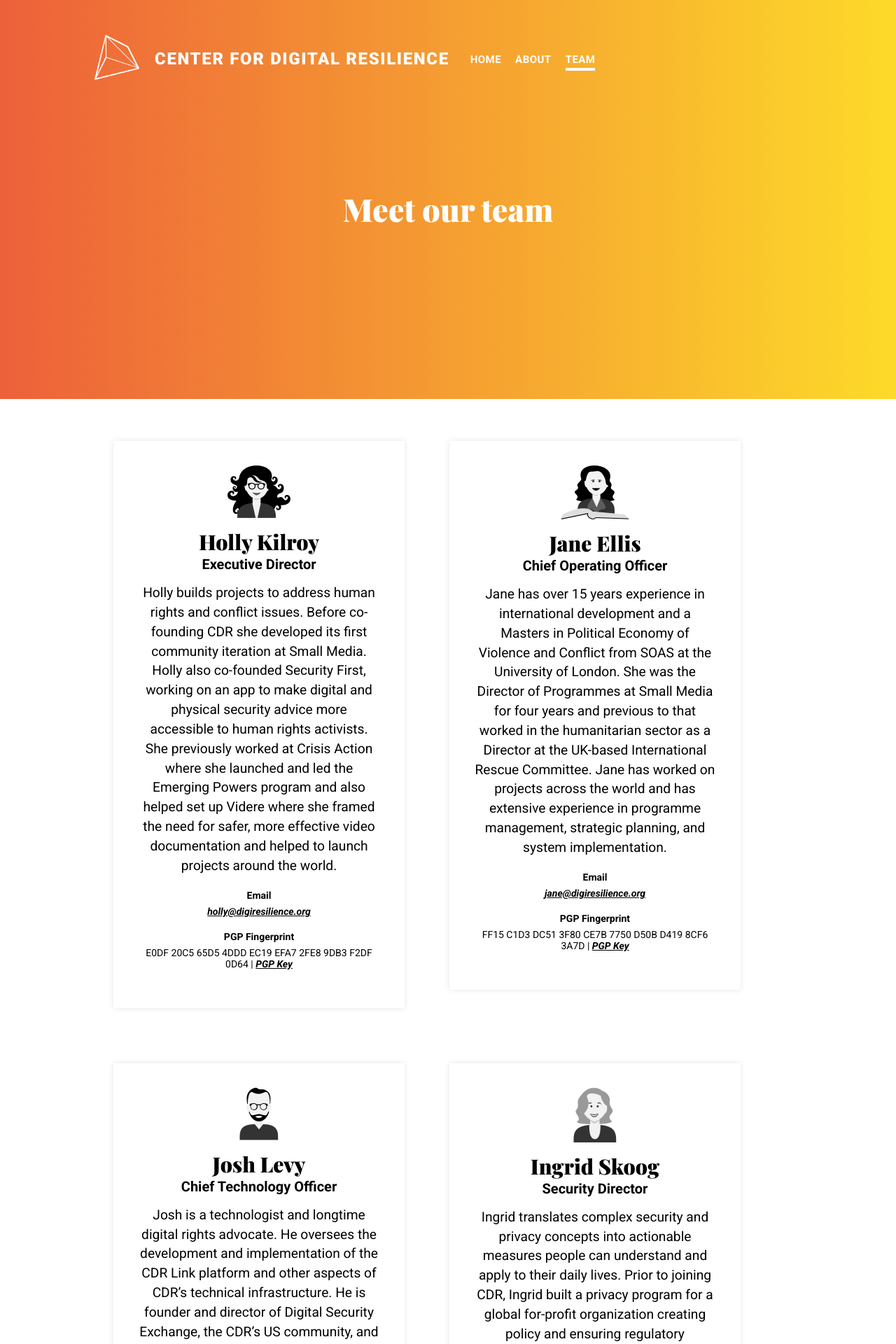
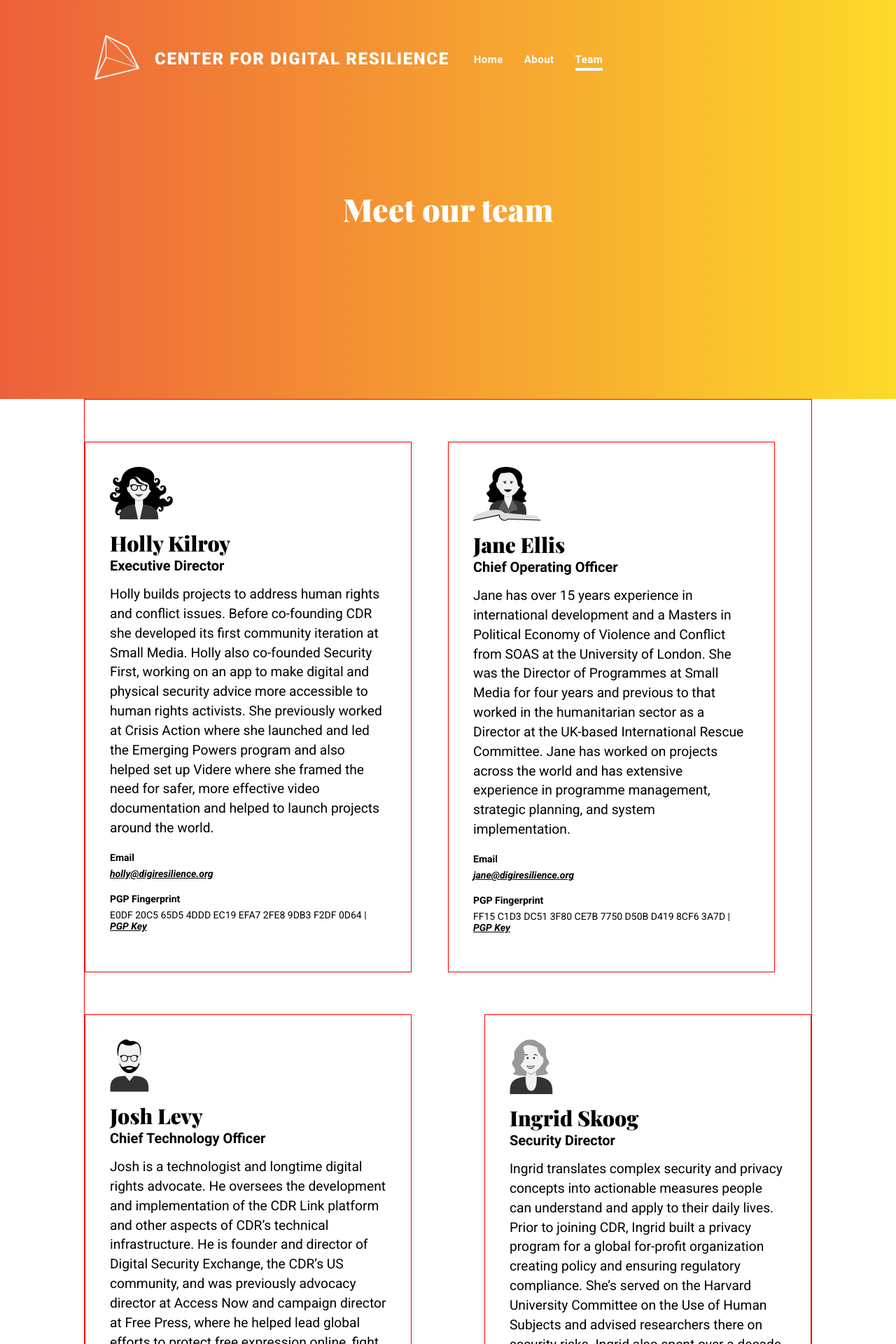
Before and after one commit to redaranj/landing, a Jekyll site: the page built from team.html, in a window 1280 px wide. Shown: the top 1920 px of the page at 70% size. Built offline with Jekyll 4.4.1, drawn with Linux system fonts in a browser that asks for light colours; comment, search, counter and statistics services are not loaded.

Commit message:
Several minor UI tweaks.

```diff
--- a/_includes/navigation.html
+++ b/_includes/navigation.html
@@ -6,8 +6,8 @@
 						/></a>
   <h3>Center for Digital Resilience</h3>
   <ul>
-    <li><a href="https://redaranj.github.io/landing/" {% if page.url == "/" %}class="nav-selected"{% endif %}>Home</a></li>
-    <li><a href="https://redaranj.github.io/landing/about" {% if page.url == "/about.html" %}class="nav-selected"{% endif %}>About</a></li>
-    <li><a href="https://redaranj.github.io/landing/team" {% if page.url == "/team.html" %}class="nav-selected"{% endif %}>Team</a></li>
+    <li><a href="/" {% if page.url == "/" %}class="nav-selected"{% endif %}>Home</a></li>
+    <li><a href="/about" {% if page.url == "/about.html" %}class="nav-selected"{% endif %}>About</a></li>
+    <li><a href="/team" {% if page.url == "/team.html" %}class="nav-selected"{% endif %}>Team</a></li>
   </ul>
 </nav>
--- a/_sass/_style.scss
+++ b/_sass/_style.scss
@@ -164,8 +164,8 @@
 
 .bar {
 	width: 50%;
-	border: 6px solid $black;
-	margin: 45px auto;
+	border: 4px solid $black;
+	margin: 40px auto;
 
 	&.mod-inverse {
 		border-color: $white;
@@ -175,7 +175,7 @@
 @media screen and (max-width: $breakpoint-medium) {
 	.bar {
 		width: 65%;
-		border-width: 4px;
+		border-width: 3px;
 	}
 }
 
@@ -276,7 +276,7 @@
     display: flex;
     flex-direction: row;
     list-style-type: none;
-    padding-left: 30px;
+    padding-left: 35px;
 
     @media screen and (max-width: $breakpoint-medium) {
       padding-left: 0px;
@@ -290,9 +290,8 @@
       font-style: normal;
       color: $white;
       letter-spacing: 0.47px;
-      text-transform: uppercase;
       text-decoration: none;
-      margin: 0px 20px 0px 0px;
+      margin: 0px 30px 0px 0px;
       padding-bottom: 3px;
     }
 
@@ -659,8 +658,8 @@
 
     h3 {
       font-family: Roboto;
-      font-weight: 900;
-      font-size: 36px;
+      font-weight: 700;
+      font-size: 34px;
       color: $black;
       letter-spacing: 0;
 
@@ -697,10 +696,14 @@
         div {
           width: 60px;
           text-align: center;
+          @media screen and (max-width: $breakpoint-small) {
+            width: 30px;
+	        }
         }
 
         h5 {
           margin-left: 12px;
+          text-align: left;
         }
       }
     }
@@ -864,7 +867,85 @@
   padding-top: 0px;
   padding-bottom: 0px;
   margin-top: 0px;
+
+  .content {
+    border: 1px solid red;
+    margin: 0px auto;
+  }
+}
+
+.header-section#attributions {
+	@include gradient;
+	color: $white;
   text-align: center;
+
+  .content-heading {
+    padding: 100px 0px;
+    font-family: Playfair Display;
+    font-weight: 900;
+    font-size: 45px;
+    color: $white;
+    letter-spacing: 0;
+    line-height: 60px;
+    text-transform: none;
+    max-width: 800px;
+    margin: 0px auto;
+
+    @media screen and (max-width: $breakpoint-medium) {
+      padding: 20px 0px;
+      font-size: 40px;
+    }
+  }
+}
+
+.page-section#thanks {
+	background: $white;
+  padding-top: 120px;
+  padding-bottom: 120px;
+  margin-top: 0px;
+
+  .content {
+    margin: 0px auto;
+    max-width: 550px;
+
+    .content-heading {
+      font-family: Roboto;
+      font-size: 22px;
+      font-weight: 900;
+      color: $black;
+      letter-spacing: 1.83px;
+      text-align: center;
+      line-height: 54px;
+      text-transform: uppercase;
+      z-index: 1;
+      margin-bottom: 32px;
+    }
+
+    p {
+      text-align: left;
+      font-family: Roboto;
+      font-size: 19px;
+      color: $black;
+      letter-spacing: 0;
+      line-height: 31px;
+      margin-bottom: 40px;
+      @media screen and (max-width: $breakpoint-medium) {
+		    font-size: 19px;
+        line-height: 25px;
+	    }
+      @media screen and (max-width: $breakpoint-small) {
+        font-size: 19px;
+        line-height: 25px;
+      }
+
+      a {
+        color: #3333ff;
+        text-decoration: none;
+        font-weight: 400;
+        font-style: normal;
+      }
+    }
+  }
 }
 
 .page-footer {
@@ -1032,20 +1113,20 @@
 
 .profiles {
 	margin-top: $padding-standard;
+  display: flex;
+  flex-direction: row;
+  flex-wrap: wrap;
+  justify-content: space-between;
 }
 
 .profile {
 	background: $white;
 	padding: 35px;
 	box-shadow: 0 0 8px rgba($black, .1);
-  display: inline-block;
-  width: 40%;
+  width: 45%;
+  border: 1px solid red;
   vertical-align: top;
   margin-bottom: $padding-standard;
-
-	&:not(:nth-child(3)) {
-		margin-right: $padding-standard;
-	}
 }
 
 .profile--image {
--- a/index.html
+++ b/index.html
@@ -29,7 +29,7 @@
 							sizes="(max-width: 800px) 80px, 120px"
 				 />
     </div>
-		<p>We believe digital security is a collective effort. We work with partners to bolster the digital strength and wellness of every individual within a community.</p>
+		<p>Digital security is a collective effort. We work with partners to bolster the digital strength and wellness of every individual within a community.</p>
     </div>
     <div class="content-item">
       <h4 class="content-heading">Our goal</h4>
```
Also changed, not shown: attributions.html (added, +20 -0 lines), assets/images/footer-logo.svg, assets/images/protects-bg.jpg.
